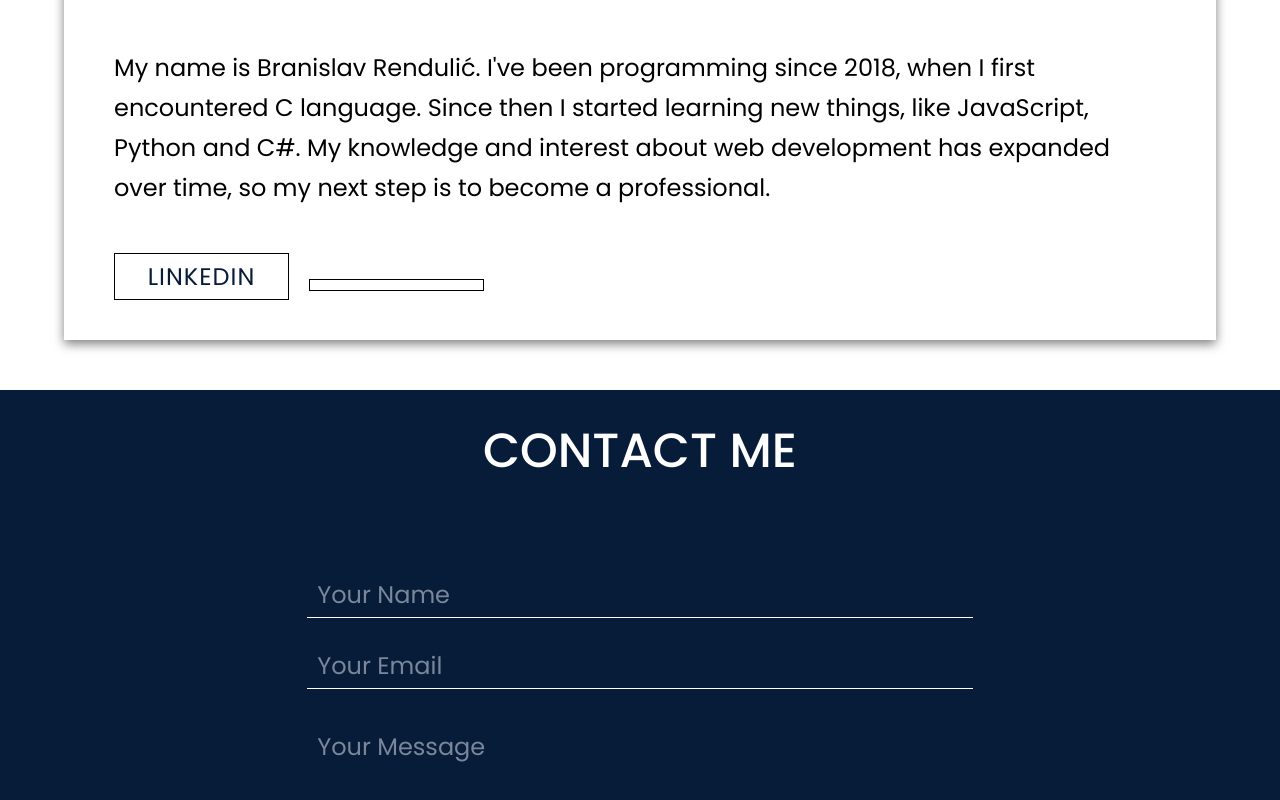
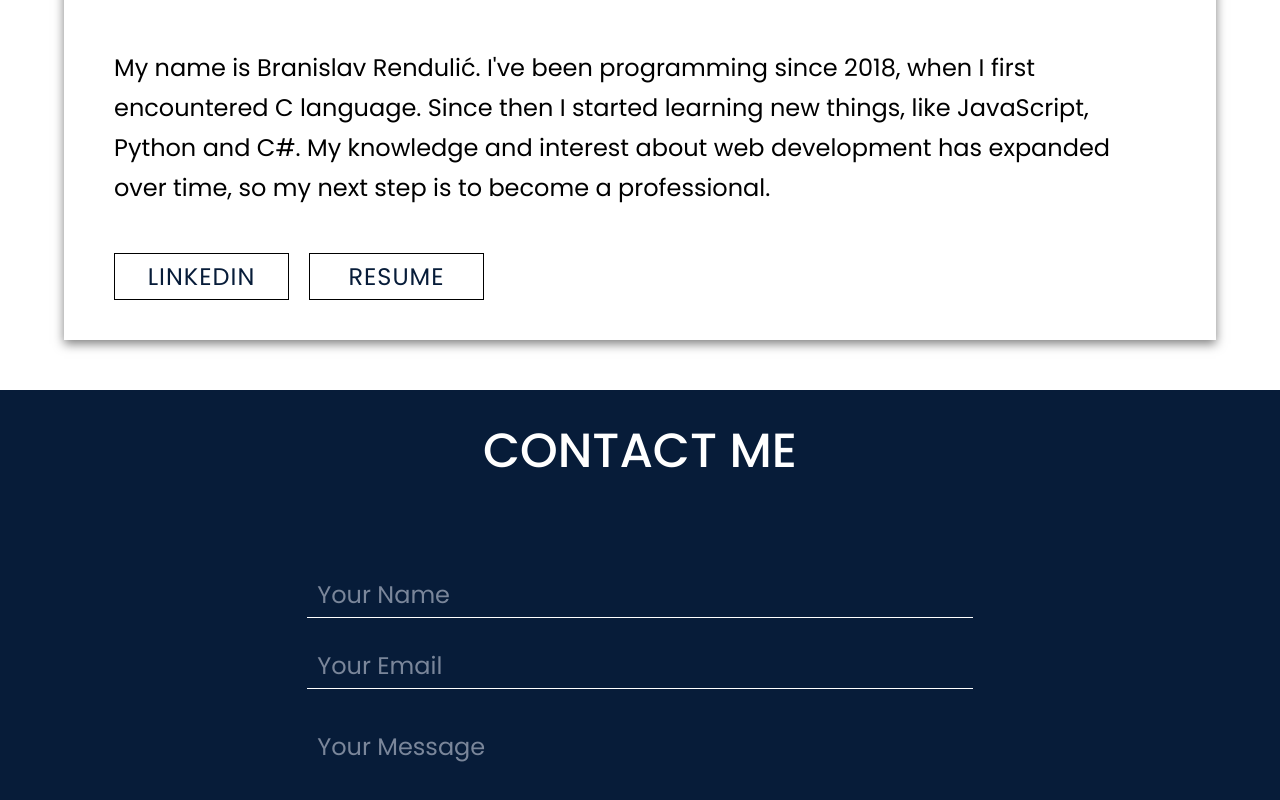
Before and after one commit to mache4/portfolio, a React (Create React App) app: page / in a window 1280 px wide. Shown: the part 2494-3294 px from the top of the page. Built offline with nearby package versions, Linux system fonts and the light colour scheme.

Commit message:
about-me resome button changed

```diff
--- a/src/components/AboutMe/AboutMe.js
+++ b/src/components/AboutMe/AboutMe.js
@@ -1,6 +1,5 @@
 import './AboutMe.scss';
-// import { Link } from 'react-router-dom';
-// import Pdf from '../../assets/Branislav-Rendulić-Resume.pdf';
+import Pdf from '../../assets/resume.pdf';
 
 const AboutMe = (props) => {
     return (
@@ -19,7 +18,7 @@ const AboutMe = (props) => {
                 <button className="linkedin-btn btn" onClick={() => window.open('https://www.linkedin.com/in/branislav-rendulić-9b6411205/')} >LinkedIn</button>
                 <button className="resume-btn btn">
                     {/* <a className="nav__link" href={Pdf} rel="noreferrer" target="_blank">Resume</a> */}
-                    {/* <Link to="/resume">Resume</Link> */}
+                    <a href={Pdf} target="blank">Resume</a>
                 </button>
             </div>
         </div>
```
